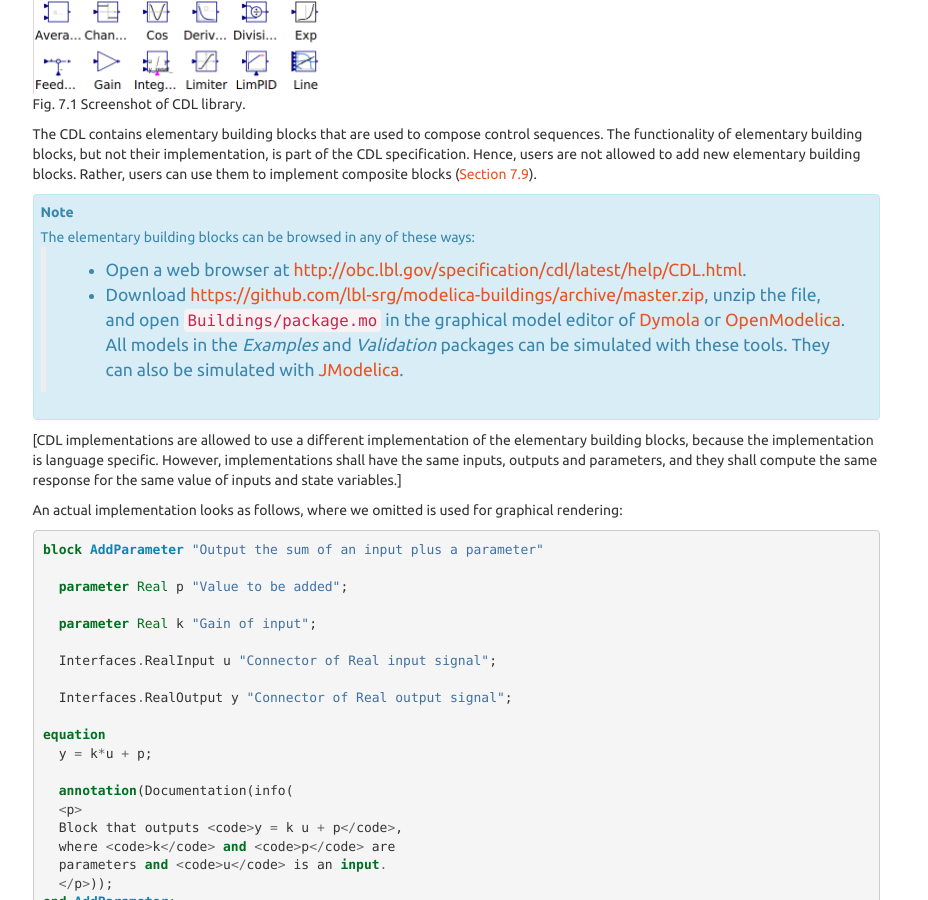
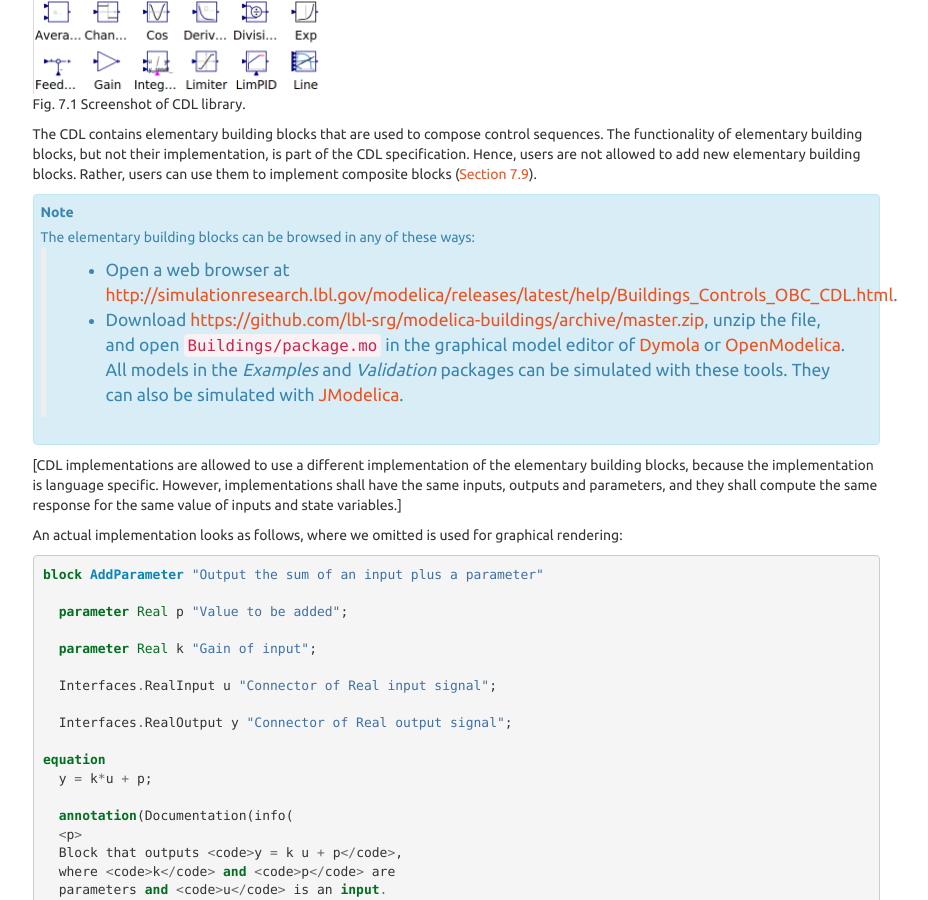
Before and after one commit to lbl-srg/obc, a Sphinx documentation site: the page built from specification/source/cdl.rst, in a window 1280 px wide and 900 px high, scrolled down 1877 px. Shown: the whole window, without its empty margins (330-1258 px from the left). Built offline with Sphinx 7.4.7, drawn with Linux system fonts in a browser that asks for light colours; cross-references to code outside the pages are shown as plain code; part of the change alters nothing that is shown.

Commit message:
Updated links

```diff
--- a/specification/source/cdl.rst
+++ b/specification/source/cdl.rst
@@ -133,7 +133,8 @@ composite blocks (:numref:`sec_com_blo`).
 
    The elementary building blocks can be browsed in any of these ways:
 
-     * Open a web browser at http://obc.lbl.gov/specification/cdl/latest/help/CDL.html.
+     * Open a web browser at
+       http://simulationresearch.lbl.gov/modelica/releases/latest/help/Buildings_Controls_OBC_CDL.html.
      * Download https://github.com/lbl-srg/modelica-buildings/archive/master.zip, unzip the file,
        and open ``Buildings/package.mo`` in the graphical model editor of
        `Dymola <https://www.3ds.com/products-services/catia/products/dymola/trial-version/>`_ or
@@ -232,7 +233,8 @@ Connectors
 
 Blocks expose their inputs and outputs through input and output
 connectors. The permissible connectors are defined in the
-`CDL.Interfaces package <cdl/latest/help/CDL_Interfaces.html>`_.
+`CDL.Interfaces package
+<http://simulationresearch.lbl.gov/modelica/releases/latest/help/Buildings_Controls_OBC_CDL_Interfaces.html#Buildings.Controls.OBC.CDL.Interfaces>`_.
 
 Connectors can only carry scalar variables.
 For arrays, the connectors need to be explicitly declared as an array.
```
